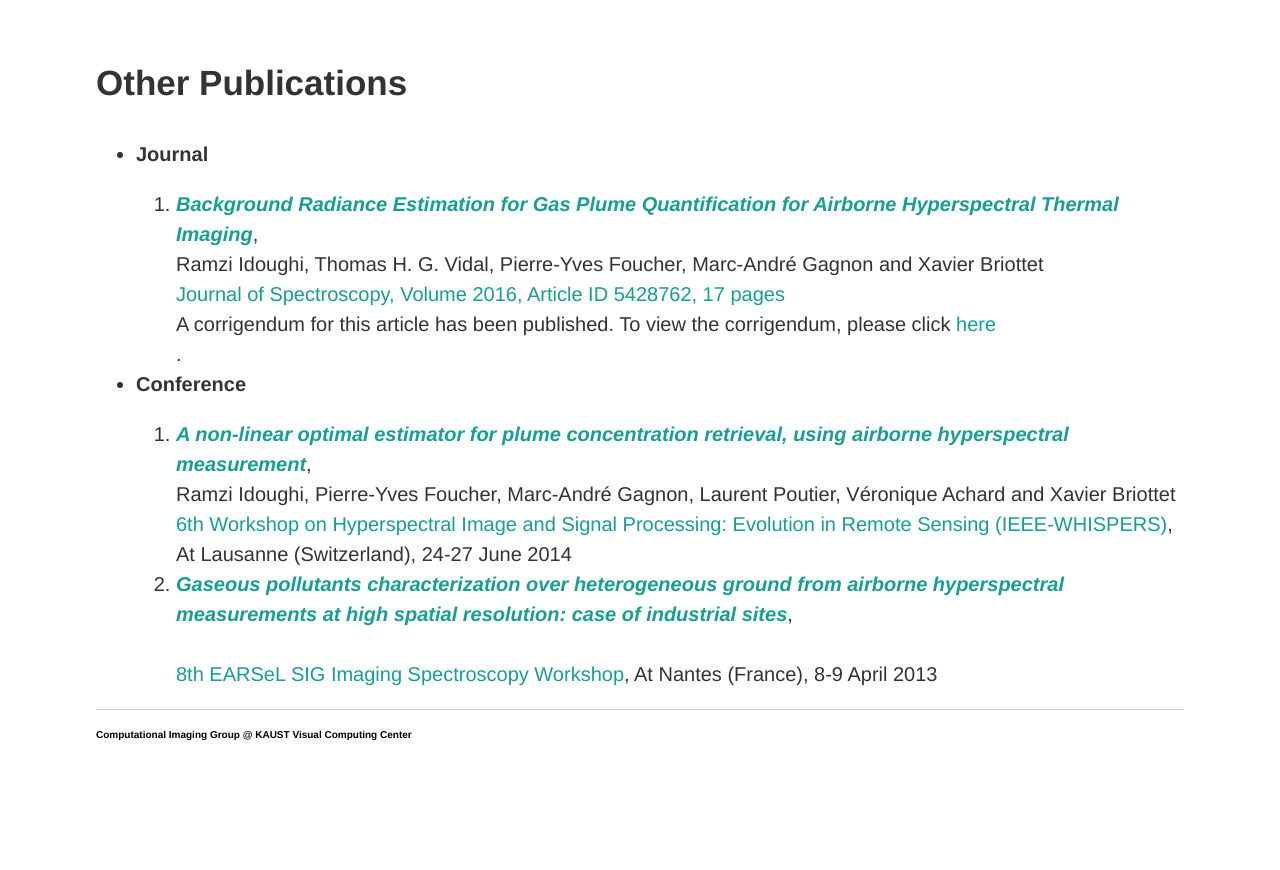
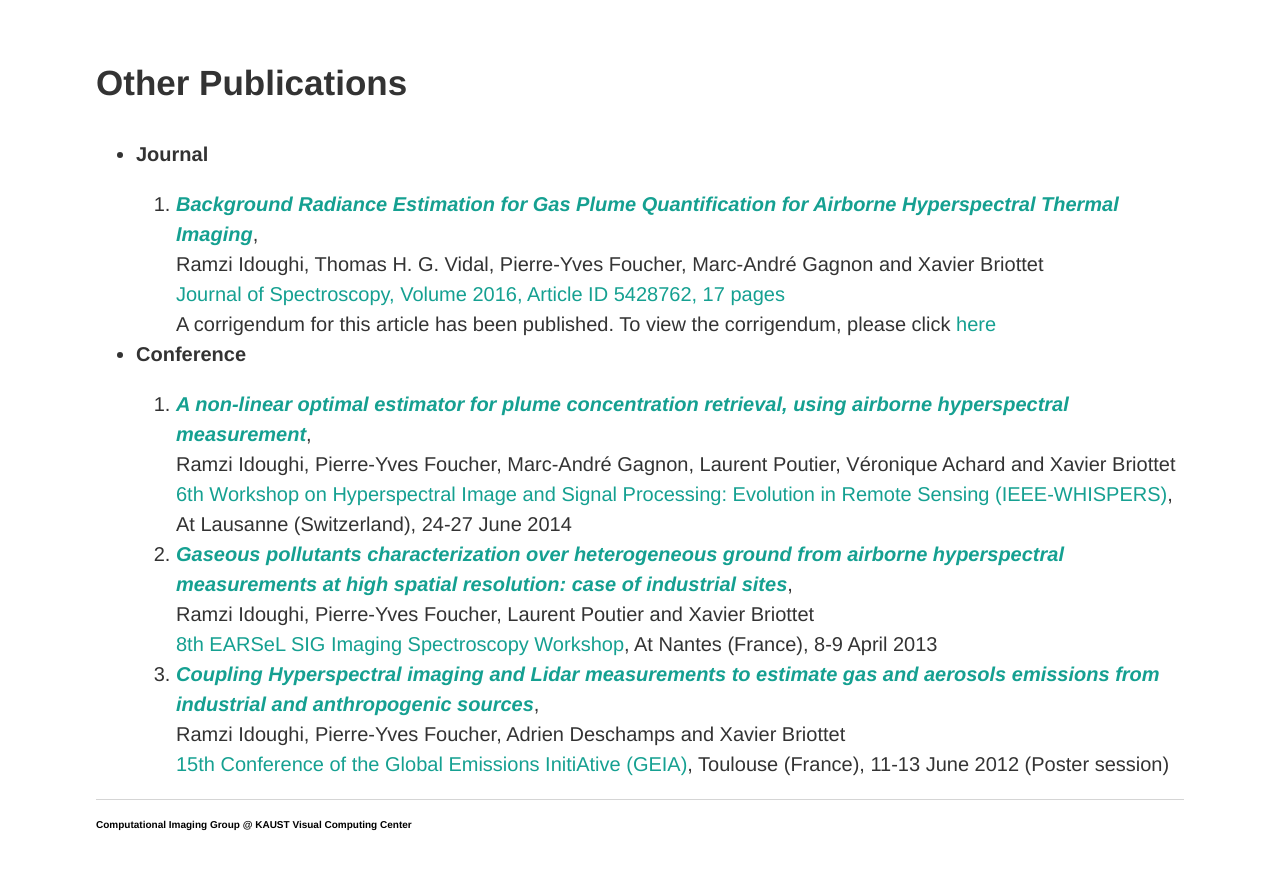
Before and after one commit to vccimaging/vccimaging.github.io, a Jekyll site: the page built from People/idoughr/index.html, in a window 1280 px wide and 900 px high, scrolled down 990 px. Shown: the top 870 px of the window. Built offline with Jekyll 4.4.1, drawn with Linux system fonts in a browser that asks for light colours; before the commit the page ends 1800 px from its top, so only the background shows below that.

Commit message:
Update index.html

```diff
--- a/People/idoughr/index.html
+++ b/People/idoughr/index.html
@@ -35,7 +35,7 @@ height: 196
 <li><a href="https://www.researchgate.net/publication/303395224_Background_Radiance_Estimation_for_Gas_Plume_Quantification_for_Airborne_Hyperspectral_Thermal_Imaging"><i><b>Background Radiance Estimation for Gas Plume Quantification for Airborne Hyperspectral Thermal Imaging</b></i></a>,
 <br>Ramzi Idoughi, Thomas H. G. Vidal, Pierre-Yves Foucher, Marc-Andr&eacute Gagnon and Xavier Briottet <br>
 <a href="https://www.hindawi.com/journals/jspec/2016/5428762/"> Journal of Spectroscopy, Volume 2016, Article ID 5428762, 17 pages</a><br>
-A corrigendum for this article has been published. To view the corrigendum, please click <a href="https://www.researchgate.net/publication/311751681_Corrigendum_to_Background_Radiance_Estimation_for_Gas_Plume_Quantification_for_Airborne_Hyperspectral_Thermal_Imaging"> here</a></li>.
+A corrigendum for this article has been published. To view the corrigendum, please click <a href="https://www.researchgate.net/publication/311751681_Corrigendum_to_Background_Radiance_Estimation_for_Gas_Plume_Quantification_for_Airborne_Hyperspectral_Thermal_Imaging"> here</a></li>
 </ol>
 
 
@@ -46,8 +46,12 @@ A corrigendum for this article has been published. To view the corrigendum, plea
 <a href="http://www.ieee-whispers.com/index.php/past-editions/2014-lausanne-switzerland"> 6th Workshop on Hyperspectral Image and Signal Processing: Evolution in Remote Sensing (IEEE-WHISPERS)</a>, At Lausanne (Switzerland), 24-27 June 2014</li>
 
 <li><a href="https://www.researchgate.net/publication/274637958_Gaseous_pollutants_characterization_over_heterogeneous_ground_from_airborne_hyperspectral_measurements_at_high_spatial_resolution_case_of_industrial_sites"><i><b>Gaseous pollutants characterization over heterogeneous ground from airborne hyperspectral measurements at high spatial resolution: case of industrial sites</b></i></a>,
-<br> <br>
+<br> Ramzi Idoughi, Pierre-Yves Foucher, Laurent Poutier and Xavier Briottet<br>
 <a href="http://earsel.org/"> 8th EARSeL SIG Imaging Spectroscopy Workshop</a>, At Nantes (France), 8-9 April 2013</li>
+
+<li><a href="https://www.researchgate.net/publication/303497273_Coupling_Hyperspectral_imaging_and_Lidar_measurements_to_estimate_gas_and_aerosols_emissions_from_industrial_and_anthropogenic_sources"><i><b>Coupling Hyperspectral imaging and Lidar measurements to estimate gas and aerosols emissions from industrial and anthropogenic sources</b></i></a>,
+<br> Ramzi Idoughi, Pierre-Yves Foucher, Adrien Deschamps and Xavier Briottet<br>
+<a href="http://www.geiacenter.org/community/geia-conferences/2012-conference"> 15th Conference of the Global Emissions InitiAtive (GEIA)</a>, Toulouse (France), 11-13 June 2012 (Poster session)</li>
 
 </ol></li>
 </ul>
```
